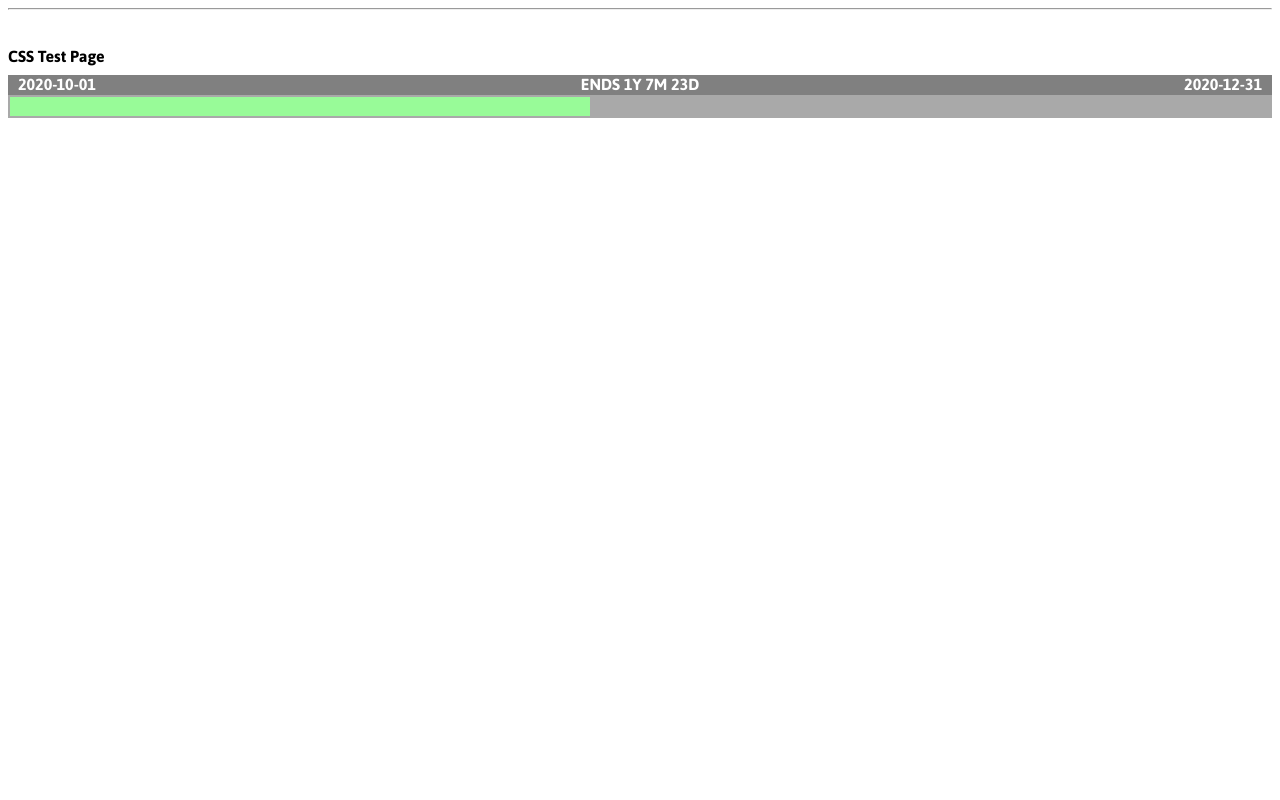
After one commit to kekusmacca/days_gone_progress_bar, a PHP site: page /css_scraps/index.php in a window 1280 px wide. The commit adds this page. Run offline with PHP 8.4, Linux system fonts and the light colour scheme.

Commit message:
Adjusted gfx

```diff
--- a/css_scraps/css/style.css
+++ b/css_scraps/css/style.css
@@ -7,73 +7,54 @@ html *
 
 
 .flex-container {
-  /* We first create a flex layout context */
   display: flex;
-
-  /* Then we define the flow direction
-     and if we allow the items to wrap
-   * Remember this is the same as:
-   * flex-direction: row;
-   * flex-wrap: wrap;
-   */
-  /* flex-flow: row wrap; */
-
-  /* Then we define how is distributed the remaining space */
   justify-content: space-around;
-
-
-
   padding: 0;
   margin: 0;
   list-style: none;
 }
 
-.flex-item {
-  background: darkorchid;
-  padding: 2px;
-  width: 50px;
-  height: 100px;
-  margin-top: 10px;
-  /* margin-left: 1px; */
-  margin-right: 1px;
-  line-height: 150px;
-  color: white;
-  /* font-weight: bold; */
-  font-size: 1em;
-  text-align: center;
+.header {
+  background: tomato;
 }
 
-.mid-item {
-  flex-grow: 4; /* default 0 meter container*/
+.title-bar {
   background: grey;
-  padding: 2px;
-  /* width: 25%!important; */
-  height: 100px;
-  margin-top: 10px;
-  margin-left: 1px;
-  margin-right: 1px;
-  line-height: 150px;
+  width: 50%;
+  height: 1.2em;
   color: white;
   font-weight: bold;
-  font-size: 2em;
-  text-align: center;
+}
+
+.left {
+  text-align: left;
+  padding-left: 10px;
+}
+.right{
+text-align: right;
+padding-right: 10px;
+}
+
+.center{
+text-align: center;
+}
+
+.empty-meter {
+  flex-grow: 4;
+  background: darkgrey;
+  padding: 2px;
+  height: 1.2em;
+}
+
+.success{
+background:palegreen;
+}
+
+.error{
+background:tomato;
 }
 
 .meter {
   flex-grow: 4; /* default 0 */
-  height: 100px;
-  line-height: 150px;
-  color: white;
-  background:violet;
-  font-weight: bold;
-  font-size: 1em;
-  text-align: center;
+  height: 1.2em;
 }
-
-#meter-text  {
-	flex-grow: 4;
-  color: white;
-  font-weight: bold;
-  font-size: 1em;
-  text-align: center;!important;
-}
--- /dev/null
+++ b/css_scraps/index.php
@@ -0,0 +1,41 @@
+
+<?php
+echo "<hr>";
+
+/**
+ *  Use php DateInterval::format to display a
+ *  human readable countdown clock in years, months days.
+ *  https://www.php.net/manual/en/dateinterval.format.php
+ */
+$origin = new DateTime('2020-10-01');
+$target = new DateTime('2022-05-24');
+$interval = $origin->diff($target);
+$countdown =  $interval->format('%yY %mM %dD');
+echo "<br>";
+?>
+<!DOCTYPE html>
+<html>
+<meta name="viewport" content="width=device-width, user-scalable=no">
+<link rel="stylesheet" href="css/style.css">
+    <head>
+        <title>CSS Test Page</title>
+    </head>
+    <body>
+      <h1>CSS Test Page</h1>
+      <div class="flex-container">
+        <div class="title-bar left">2020-10-01</div>
+        <div class="title-bar center">ENDS <?php echo $countdown ?></div>
+        <div class="title-bar right">2020-12-31</div>
+      </div>
+	  <div class="empty-meter">
+		  <div class="meter success" style="width:46%">
+			<div class="meter-text"></div>
+		  </div>
+	  </div>
+
+
+
+
+
+    </body>
+</html>
```
Also changed, not shown: css_scraps/index.html (deleted, +0 -29 lines), README.md.
